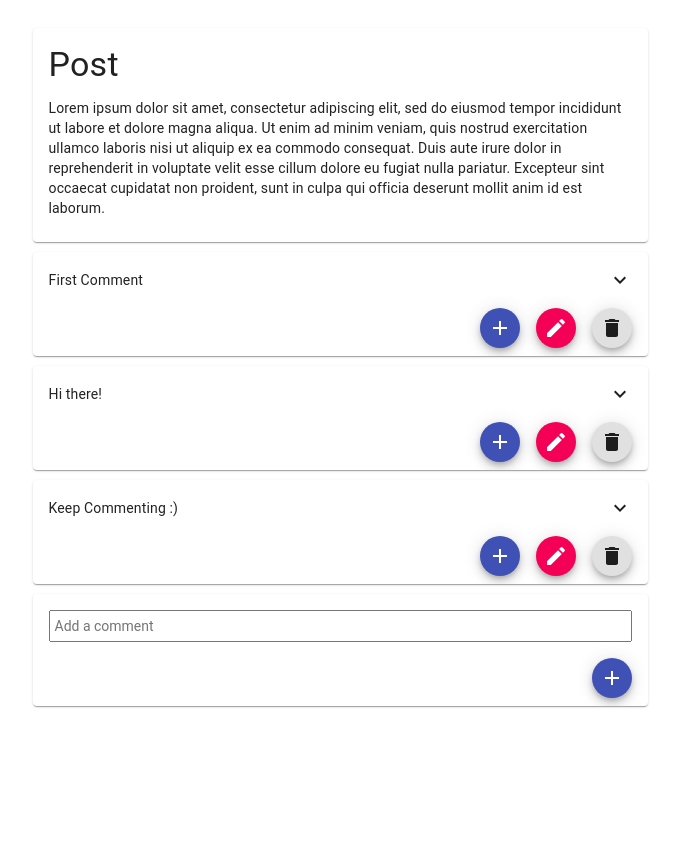
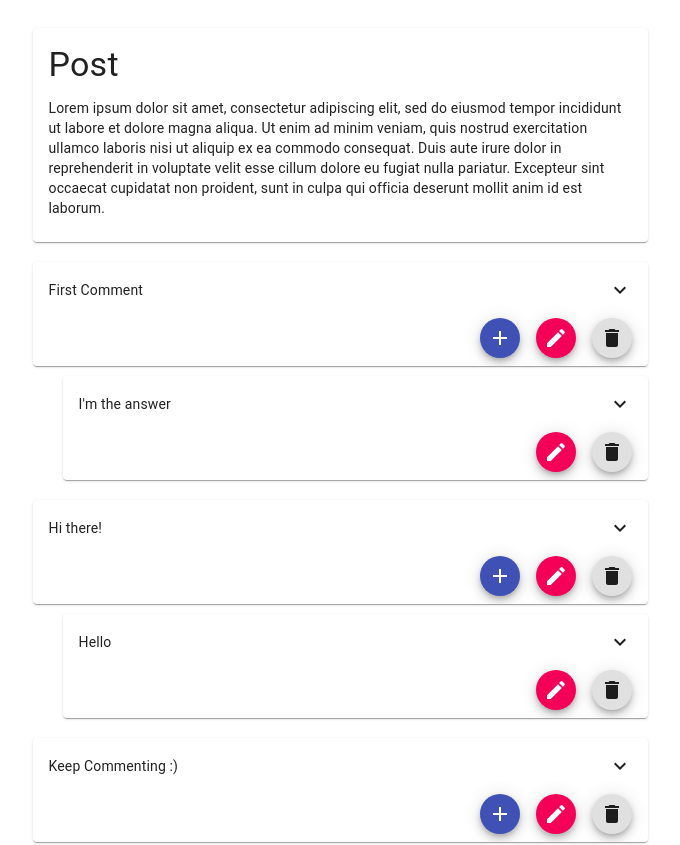
Before and after one commit to anna-kuzii/post, a React (Create React App) app: page / in a window 1280 px wide. Shown: the top 845 px of the page, without its empty margins (300-980 px from the left). Before the commit the page ends 800 px from the top, so only its background shows below. Built offline with nearby package versions, Linux system fonts and the light colour scheme.

Commit message:
add saga and subcomments

```diff
--- a/src/App.jsx
+++ b/src/App.jsx
@@ -3,7 +3,7 @@ import Grid from '@material-ui/core/Grid';
 import { withStyles } from "@material-ui/core/styles";
 import Post from './components/Post';
 import AddComment from "./components/Comment/AddComment";
-import ShowComment from "./components/Comment/ShowComment";
+import RenderComments from "./components/Comment/ShowComment";
 import { styles } from './style';
 
 
@@ -15,7 +15,7 @@ const App = ({ classes }) =>
     className={classes.root}
   >
     <Post />
-    <ShowComment />
+    <RenderComments />
     <AddComment />
   </Grid>
 
--- a/src/components/Comment/AddComment/index.jsx
+++ b/src/components/Comment/AddComment/index.jsx
@@ -45,10 +45,10 @@ class AddComment extends Component {
   }
 
   render() {
-    const { classes, isEdit } = this.props;
+    const { classes, isEdit, isAnswer } = this.props;
 
     return (
-      <Card className={classes.root}>
+      <Card className={classNames(classes.root, isAnswer && classes.answerWrapper)}>
         <CardContent className={classes.commentWrapper}>
           <TextareaAutosize
             className={classes.commentInput}
--- a/src/components/Comment/AddComment/style.js
+++ b/src/components/Comment/AddComment/style.js
@@ -26,5 +26,9 @@ export const styles = () => ({
   },
   lastBtn: {
     margin: '0 16px 8px 0'
+  },
+  answerWrapper: {
+    marginLeft: '30px',
+    width: 'auto'
   }
 });
--- /dev/null
+++ b/src/components/Comment/ShowComment/Comment.jsx
@@ -0,0 +1,79 @@
+import React, { Component } from "react";
+import classNames from "classnames";
+import CardContent from "@material-ui/core/CardContent";
+import Typography from "@material-ui/core/Typography";
+import ExpandMoreIcon from '@material-ui/icons/ExpandMore';
+import Fab from "@material-ui/core/Fab";
+import EditIcon from '@material-ui/icons/Edit';
+import DeleteIcon from '@material-ui/icons/Delete';
+import AddIcon from "@material-ui/icons/Add";
+import Card from "@material-ui/core/Card";
+import { withStyles } from "@material-ui/core/styles";
+import { styles } from './style';
+import { deleteComment, editCommentMode } from "../container/actions";
+import connect from "react-redux/es/connect/connect";
+
+class Comment extends Component {
+  onAddAnswer(id) {
+    console.log('Answer ', id);
+  };
+
+  onEditCommentMode(id) {
+    this.props.editCommentMode(id, true);
+  };
+
+  onDeleteComment(id) {
+    this.props.deleteComment(id);
+  };
+
+  render() {
+    const {classes, element, isAnswer} = this.props;
+
+    return (
+      <Card className={classNames(classes.root, isAnswer && classes.answerWrapper)}>
+        <CardContent className={classes.commentWrapper}>
+          <Typography variant="body2" component="p" className={classes.showComment}>
+            {element.text}
+          </Typography>
+          <ExpandMoreIcon/>
+        </CardContent>
+        <div className={classes.commentBtns}>
+          {!isAnswer && <Fab
+            color="primary"
+            size="small"
+            aria-label="add"
+            className={classes.btns}
+            onClick={() => this.onAddAnswer(element.id)}
+          >
+            <AddIcon/>
+          </Fab>}
+          <Fab
+            color="secondary"
+            aria-label="edit"
+            size="small"
+            className={classes.btns}
+            onClick={() => this.onEditCommentMode(element.id)}
+          >
+            <EditIcon/>
+          </Fab>
+          <Fab
+            size="small"
+            aria-label="delete"
+            className={classNames(classes.btns, classes.lastBtn)}
+            onClick={() => this.onDeleteComment(element.id)}
+          >
+            <DeleteIcon/>
+          </Fab>
+        </div>
+      </Card>
+    )
+  }
+}
+
+const mapDispatchToProps = {
+  deleteComment,
+  editCommentMode,
+};
+
+
+export default connect(null, mapDispatchToProps)(withStyles(styles)(Comment));
--- a/src/components/Comment/ShowComment/index.jsx
+++ b/src/components/Comment/ShowComment/index.jsx
@@ -1,92 +1,26 @@
-import React, { Component } from 'react';
+import React from 'react';
 import { withStyles } from '@material-ui/core/styles';
-import CardContent from '@material-ui/core/CardContent';
-import Card from '@material-ui/core/Card';
-import Fab from '@material-ui/core/Fab';
-import ExpandMoreIcon from '@material-ui/icons/ExpandMore';
-import EditIcon from '@material-ui/icons/Edit';
-import AddIcon from '@material-ui/icons/Add';
-import DeleteIcon from '@material-ui/icons/Delete';
+import connect from "react-redux/es/connect/connect";
 import { styles } from './style';
-import connect from "react-redux/es/connect/connect";
-import Typography from "@material-ui/core/Typography";
-import classNames from 'classnames';
-import { deleteComment, editCommentMode } from '../container/actions';
 import AddComment from '../AddComment';
+import Comment from "./Comment";
 
-class ShowComment extends Component {
+const RenderComments = ({comments, classes, isAnswer = false}) =>
+  comments.map((item) => (
+      <div key={item.id} className={classes.root}>
+        {!item.isEdit ?
+          <Comment element={item} isAnswer={isAnswer}/> :
+          <AddComment isEdit={item.isEdit} comment={item} isAnswer={isAnswer}/>
+        }
+        {item.comments && item.comments.length &&
+        <RenderComments comments={item.comments} isAnswer={true} classes/>}
+      </div>
+    )
+  );
 
-  onAddAnswer() {
-    console.log('Answer!!!!!');
-  };
-
-  onEditCommentMode(id) {
-    this.props.editCommentMode(id, true);
-  };
-
-  onDeleteComment(id) {
-    this.props.deleteComment(id);
-  };
-
-  render() {
-    const { classes, comments } = this.props;
-
-    return (
-      comments.map((item) => (
-          <div key={item.id}>
-            {!item.isEdit ?
-              <Card className={classes.root}>
-                <CardContent className={classes.commentWrapper}>
-                  <Typography variant="body2" component="p" className={classes.showComment}>
-                    {item.text}
-                  </Typography>
-                  <ExpandMoreIcon/>
-                </CardContent>
-                <div className={classes.commentBtns}>
-                  <Fab
-                    color="primary"
-                    size="small"
-                    aria-label="add"
-                    className={classes.btns}
-                    onClick={this.onAddAnswer}
-                  >
-                    <AddIcon/>
-                  </Fab>
-                  <Fab
-                    color="secondary"
-                    aria-label="edit"
-                    size="small"
-                    className={classes.btns}
-                    onClick={() => this.onEditCommentMode(item.id)}
-                  >
-                    <EditIcon/>
-                  </Fab>
-                  <Fab
-                    size="small"
-                    aria-label="delete"
-                    className={classNames(classes.btns, classes.lastBtn)}
-                    onClick={() => this.onDeleteComment(item.id)}
-                  >
-                    <DeleteIcon/>
-                  </Fab>
-                </div>
-              </Card> :
-              <AddComment isEdit={item.isEdit} comment={item} />
-            }
-          </div>
-        )
-      )
-    )
-  }
-}
-
-const mapStateToProps = ({ comments: { comments }}) => ({
+const mapStateToProps = ({comments: {comments}}) => ({
   comments: comments
 });
 
-const mapDispatchToProps = {
-  deleteComment,
-  editCommentMode,
-};
 
-export default connect(mapStateToProps, mapDispatchToProps)(withStyles(styles)(ShowComment));
+export default connect(mapStateToProps)(withStyles(styles)(RenderComments));
--- a/src/components/Comment/ShowComment/style.js
+++ b/src/components/Comment/ShowComment/style.js
@@ -19,5 +19,9 @@ export const styles = () => ({
   },
   showComment: {
     width: '100%'
+  },
+  answerWrapper: {
+    marginLeft: '30px',
+    width: 'auto'
   }
 });
--- a/src/components/Comment/assets/comments.json
+++ b/src/components/Comment/assets/comments.json
@@ -1,11 +1,23 @@
 [
   {
     "id": "79f59271-94e3-42be-a2ad-733bfe7f5f58",
-    "text": "First Comment"
+    "text": "First Comment",
+    "comments": [
+      {
+        "id": "4be4cef1-c41e-48b5-8fcd-c52b01370e4b",
+        "text": "I'm the answer"
+      }
+    ]
   },
   {
     "id": "3fcfdcd8-75ee-42f9-b202-ad955a478616",
-    "text": "Hi there!"
+    "text": "Hi there!",
+    "comments": [
+      {
+        "id": "727b8a8c-53dd-460e-b81d-1618f7ea8584",
+        "text": "Hello"
+      }
+    ]
   },
   {
     "id": "f5eb1da2-1724-444a-81e8-7a8b5812c3bf",
--- a/src/components/Comment/container/reducer.js
+++ b/src/components/Comment/container/reducer.js
@@ -18,28 +18,25 @@ export default function reducer(state = initialState, action = {}) {
         ...state,
         comments: state.comments.filter((item) => action.id !== item.id)
       };
-    case CONSTANTS.EDIT_COMMENT_MODE:
+    case CONSTANTS.EDIT_COMMENT_SUCCESS:
       return {
         ...state,
-        comments: state.comments.map((item) =>
-          (item.id === action.id) ?
-            {
-              ...item,
-              isEdit: action.mode,
-            } : item
-        ),
+        comments: action.data
       };
-    case CONSTANTS.EDIT_COMMENT:
+    case CONSTANTS.EDIT_COMMENT_ERROR:
       return {
         ...state,
-        comments: state.comments.map((item) =>
-          (item.id === action.id) ?
-            {
-              ...item,
-              text: action.commentText,
-              isEdit: false,
-            } : item
-        ),
+        error: action.error
+      };
+    case CONSTANTS.EDIT_COMMENT_MODE_SUCCESS:
+      return {
+        ...state,
+        comments: action.data
+      };
+    case CONSTANTS.EDIT_COMMENT_MODE_ERROR:
+      return {
+        ...state,
+        error: action.error
       };
     default:
       return state;
--- /dev/null
+++ b/src/components/Comment/container/sagas.js
@@ -0,0 +1,71 @@
+import { select, takeEvery, put } from 'redux-saga/effects';
+import * as CONSTANTS from './constants';
+import * as actions from './actions';
+
+export function* watchCommentsSaga() {
+  yield takeEvery(CONSTANTS.EDIT_COMMENT_MODE, changeCommentsModeAsync);
+  yield takeEvery(CONSTANTS.EDIT_COMMENT, changeCommentsAsync);
+}
+
+function changeComments(comments, action) {
+  return comments.map((item) => {
+    if (item.id === action.id) {
+      return {
+        ...item,
+        text: action.commentText,
+        isEdit: false,
+      }
+    } else if (item.comments) {
+      return {
+        ...item,
+        comments: changeComments(item.comments, action)
+      };
+    }
+
+    return item;
+  });
+}
+
+
+function changeCommentsMode(comments, action) {
+  return comments.map((item) => {
+    if (item.id === action.id) {
+      return {
+        ...item,
+        isEdit: action.mode,
+      }
+    } else if (item.comments) {
+      return {
+        ...item,
+        comments: changeCommentsMode(item.comments, action)
+      };
+    }
+
+    return item;
+  });
+}
+
+function* changeCommentsModeAsync(action) {
+  try {
+    const state = yield select();
+    const newComments = changeCommentsMode(state.comments.comments, action);
+
+    yield put(actions.editCommentModeSuccess(newComments));
+
+  } catch (error) {
+    yield put(actions.editCommentModeError(error));
+  }
+}
+
+
+function* changeCommentsAsync(action) {
+  try {
+    const state = yield select();
+    const newComments = changeComments(state.comments.comments, action);
+
+    yield put(actions.editCommentSuccess(newComments));
+
+  } catch (error) {
+    yield put(actions.editCommentError(error));
+  }
+}
--- a/src/redux/sagas.js
+++ b/src/redux/sagas.js
@@ -1 +1,8 @@
-export default function* rootSaga() {}
+import { all } from 'redux-saga/effects';
+import { watchCommentsSaga } from '../components/Comment/container/sagas';
+
+export default function* rootSaga() {
+  yield all([
+    watchCommentsSaga(),
+  ])
+}
```
Also changed, not shown: src/components/Comment/container/actions.js (+22 -0 lines), src/components/Comment/container/constants.js (+9 -1 lines).
